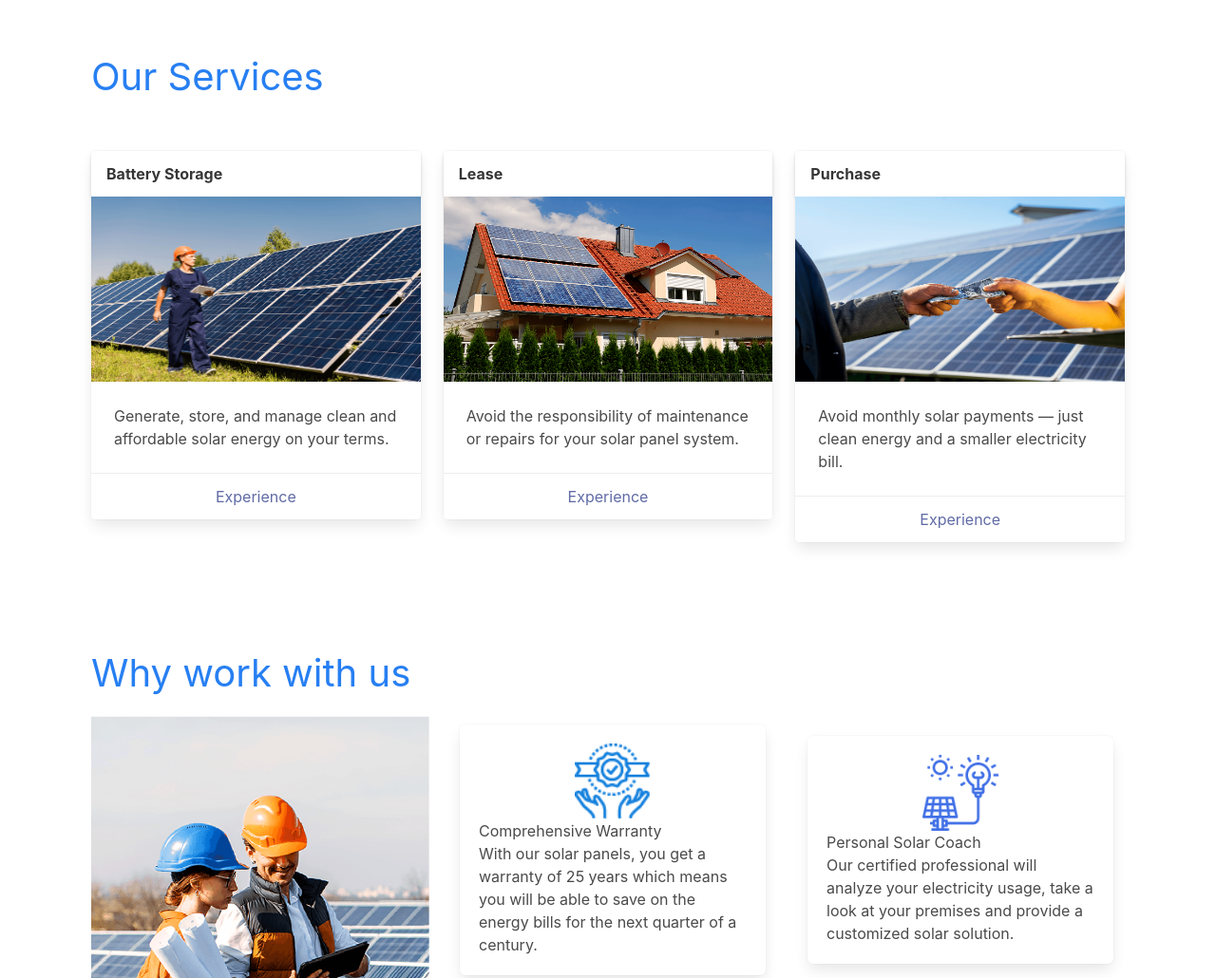
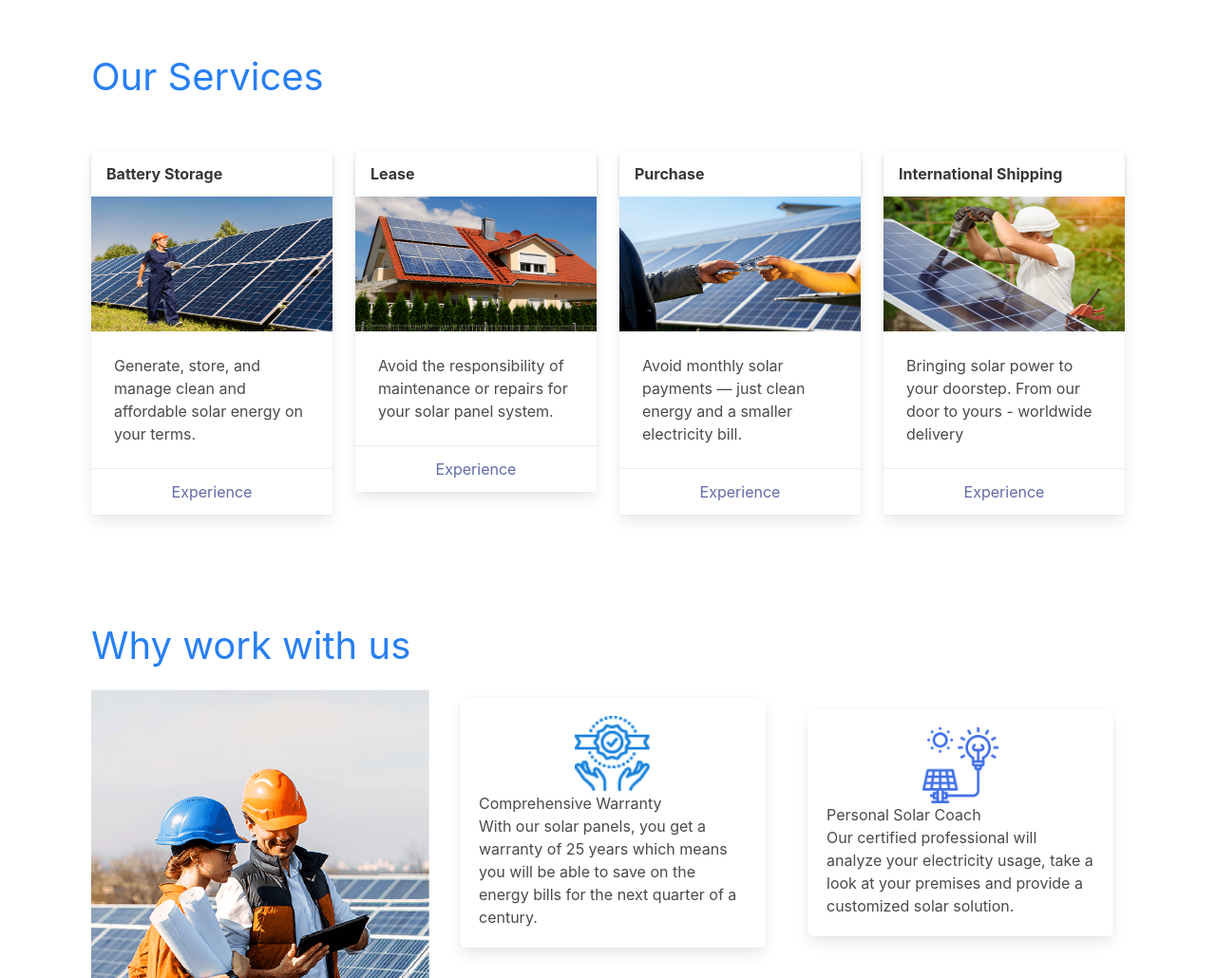
Before and after one commit to opusberedugo/greener-view, a plain HTML site: page index.html in a window 1280 px wide. Shown: the part 1543-2573 px from the top of the page at 95% size. Drawn offline with Linux system fonts and the light colour scheme.

Commit message:
International Shipping

```diff
--- a/index.html
+++ b/index.html
@@ -102,8 +102,8 @@
     <h2 class="is-size-2 p-6 has-text-primary">
       Our Services
     </h2>
-    <div class="columns px-6">
-      <div class="column">
+    <div class="columns is is-multiline px-6">
+      <div class="column is-one-quarter-desktop is-half-tablet is-full-mobile">
         <div class="card">
           <div class="card-header">
             <div class="card-header-title">Battery Storage</div>
@@ -126,7 +126,7 @@
           </footer>
         </div>
       </div>
-      <div class="column">
+      <div class="column is-one-quarter-desktop is-half-tablet is-full-mobile">
         <div class="card">
           <div class="card-header">
             <div class="card-header-title">Lease</div>
@@ -149,7 +149,7 @@
           </footer>
         </div>
       </div>
-      <div class="column">
+      <div class="column is-one-quarter-desktop is-half-tablet is-full-mobile">
         <div class="card">
           <div class="card-header">
             <div class="card-header-title">Purchase</div>
@@ -164,6 +164,30 @@
 
             <div class="content">
               Avoid monthly solar payments — just clean energy and a smaller electricity bill.
+            </div>
+          </div>
+
+          <footer class="card-footer">
+            <a href="#" class="card-footer-item">Experience</a>
+          </footer>
+        </div>
+      </div>
+      <div class="column is-one-quarter-desktop is-half-tablet is-full-mobile">
+        <div class="card">
+          <div class="card-header">
+            <div class="card-header-title">International Shipping</div>
+          </div>
+
+          <div class="card-image">
+            <figure class="image is-16by9">
+              <img src="./img/maintainance.png" alt="">
+            </figure>
+          </div>
+          <div class="card-content">
+
+            <div class="content">
+              <!-- Avoid monthly solar payments — just clean energy and a smaller electricity bill. -->
+              Bringing solar power to your doorstep. From our door to yours - worldwide delivery
             </div>
           </div>
 
```
